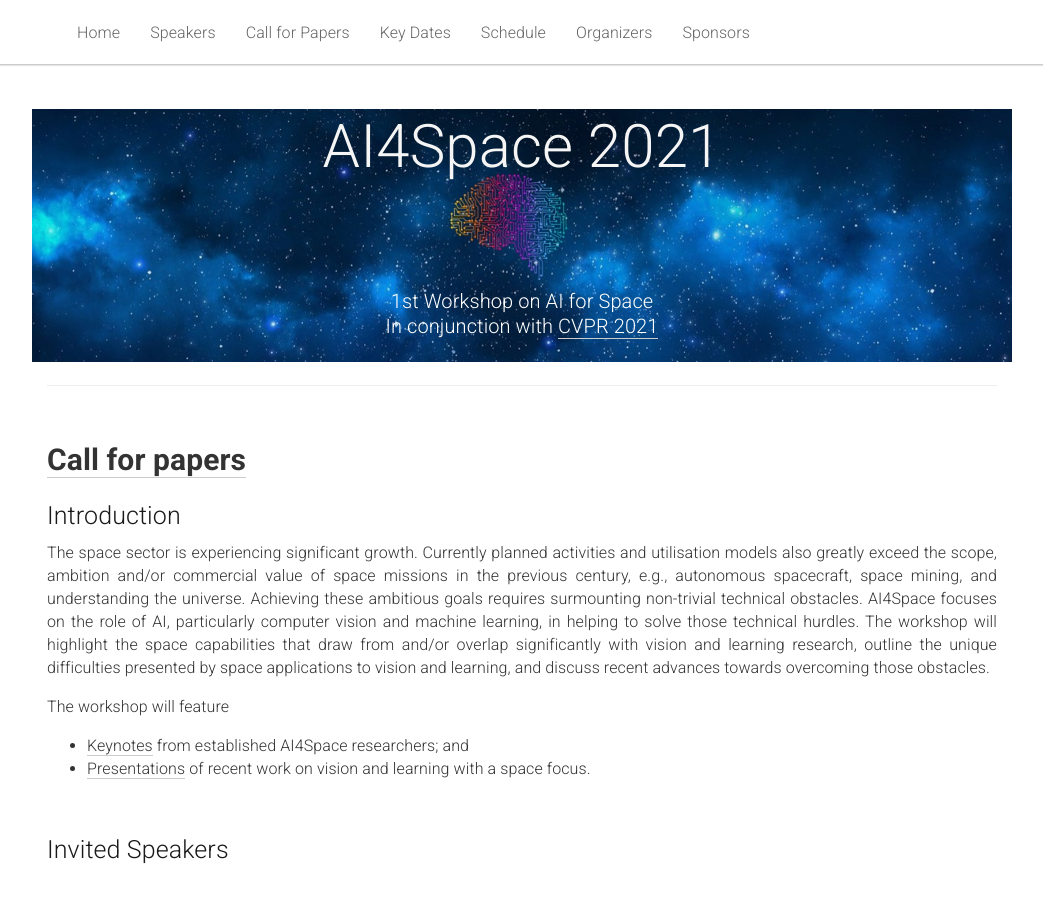
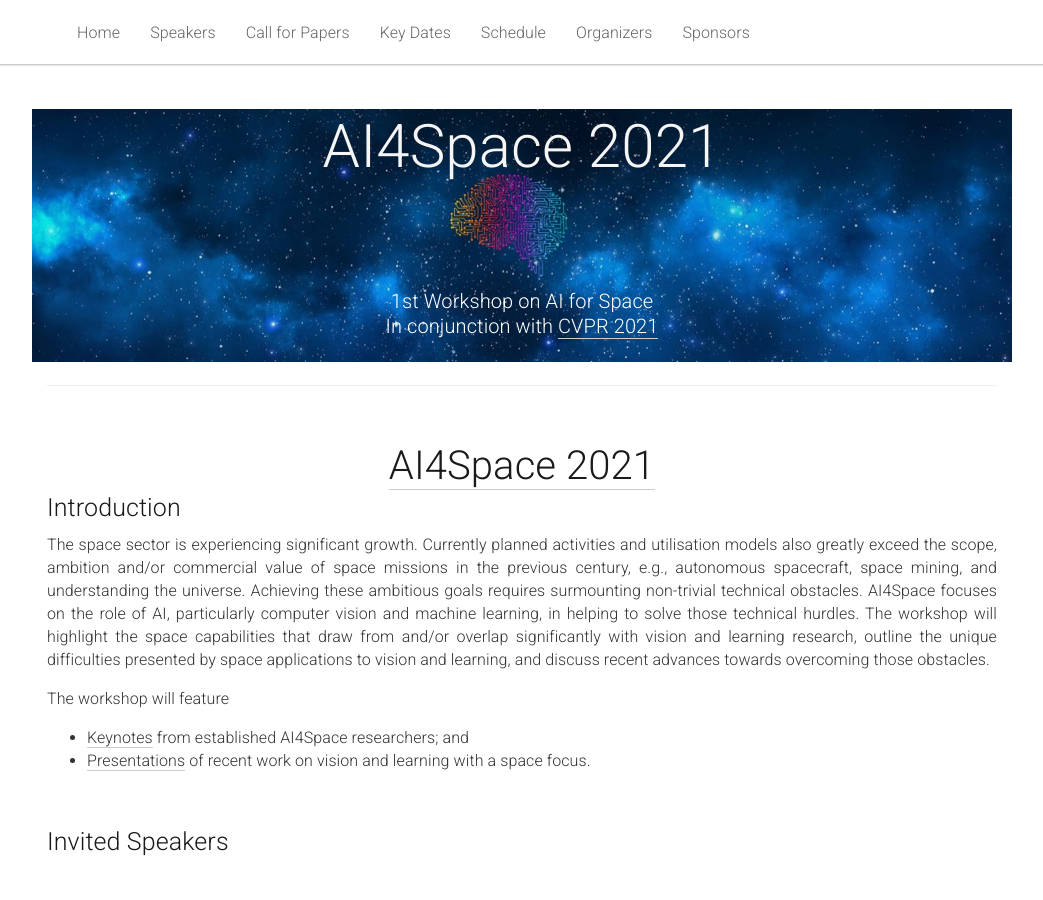
Before and after one commit to AIforSpace/2024, a Jekyll site: the page built from _pages/home.md, in a window 1280 px wide and 900 px high. Shown: the whole window, without its empty margins (118-1161 px from the left). Built offline with Jekyll 4.4.1, drawn with Linux system fonts in a browser that asks for light colours.

Commit message:
Update home.md

```diff
--- a/_pages/home.md
+++ b/_pages/home.md
@@ -39,11 +39,7 @@
 
 <div class="row" id="intro">
   <div class="col-xs-12">
-    <center>
-  <p style="font-size:30px">
-    <b><a href="#cfp">Call for papers</a></b>
-  </p>
-</center>
+    <center><h1 style="font-size:40px"><a href="#cfp">AI4Space 2021</a></h1></center>
   </div>
 </div>
 
```
